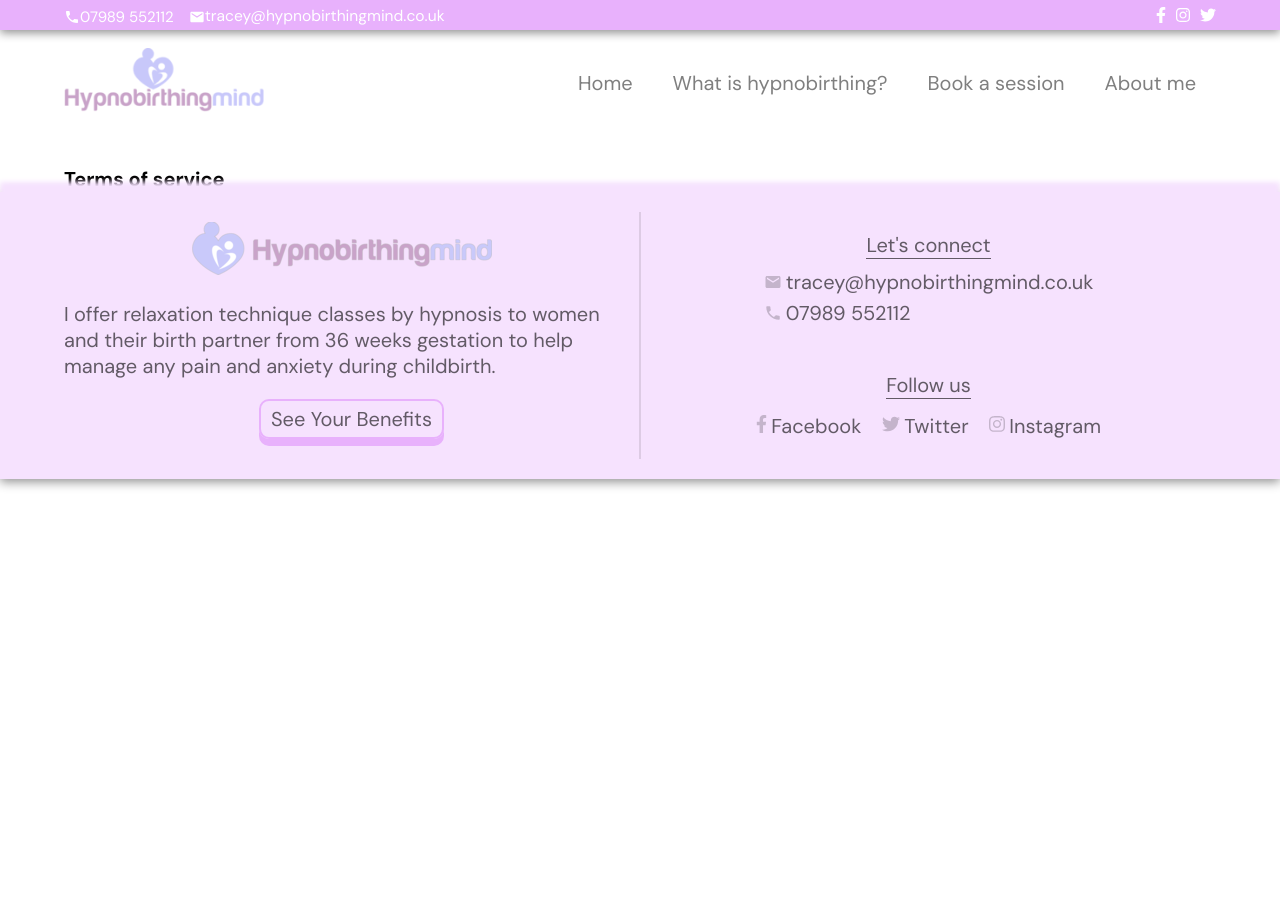
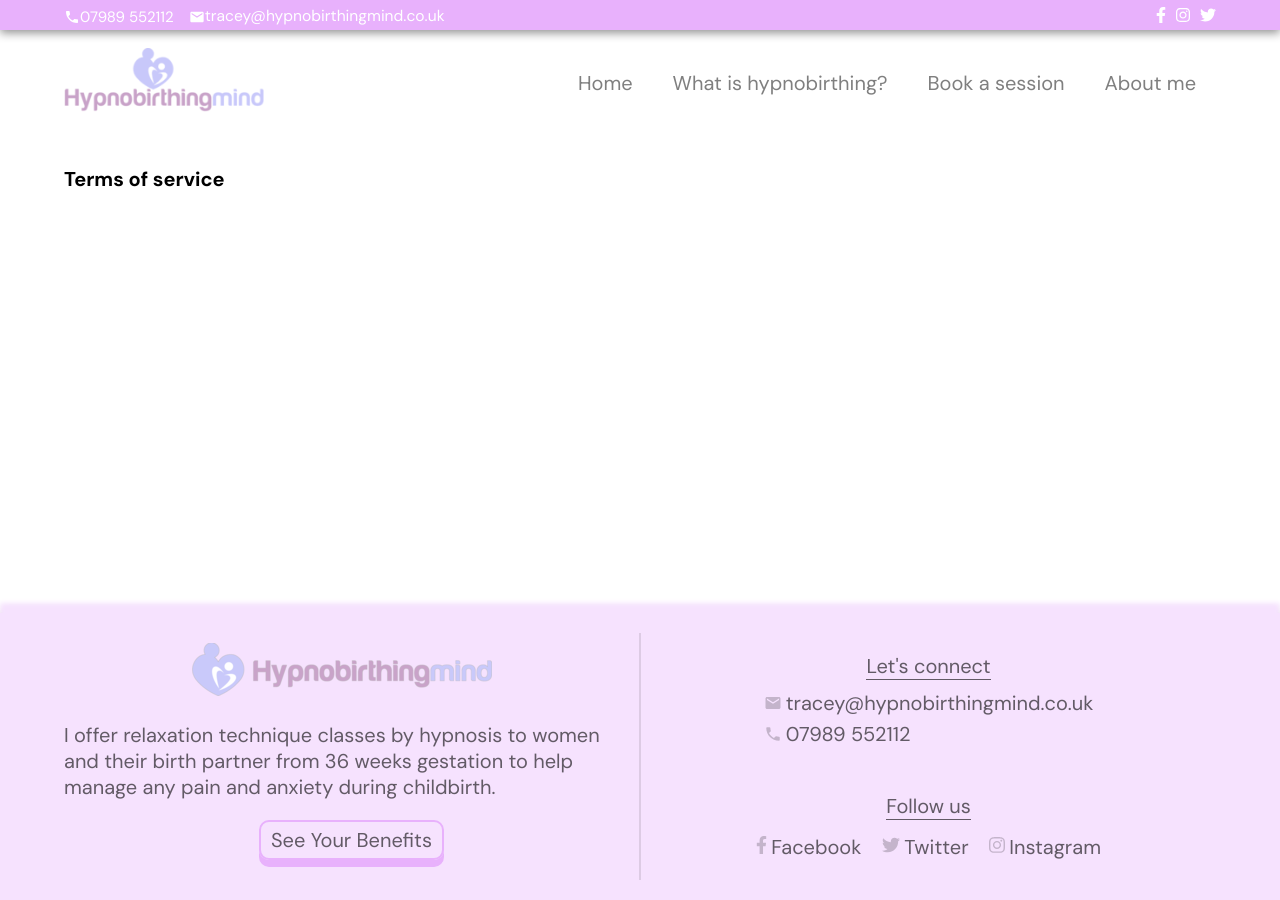
Before and after one commit to nievadev/hipno-birthing, a Jekyll site: the page built from terms-of-service.html, in a window 1280 px wide. Built offline with Jekyll 4.4.1, drawn with Linux system fonts in a browser that asks for light colours; Markdown is read by kramdown in place of the engine named in the settings.

Commit message:
Fixed terms of service

```diff
--- a/terms-of-service.html
+++ b/terms-of-service.html
@@ -3,6 +3,6 @@
 permalink: "/terms-of-service/"
 ---
 
-<div class="container">
+<main class="container">
     <strong>Terms of service</strong>
-</div>
+</main>
```
Also changed, not shown: 1 other file.
